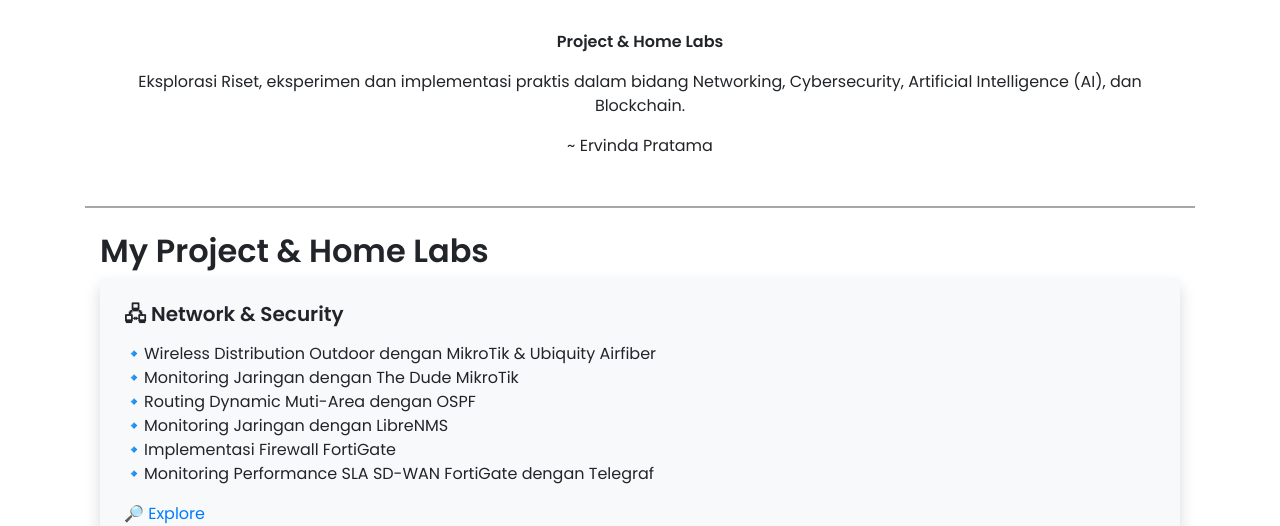
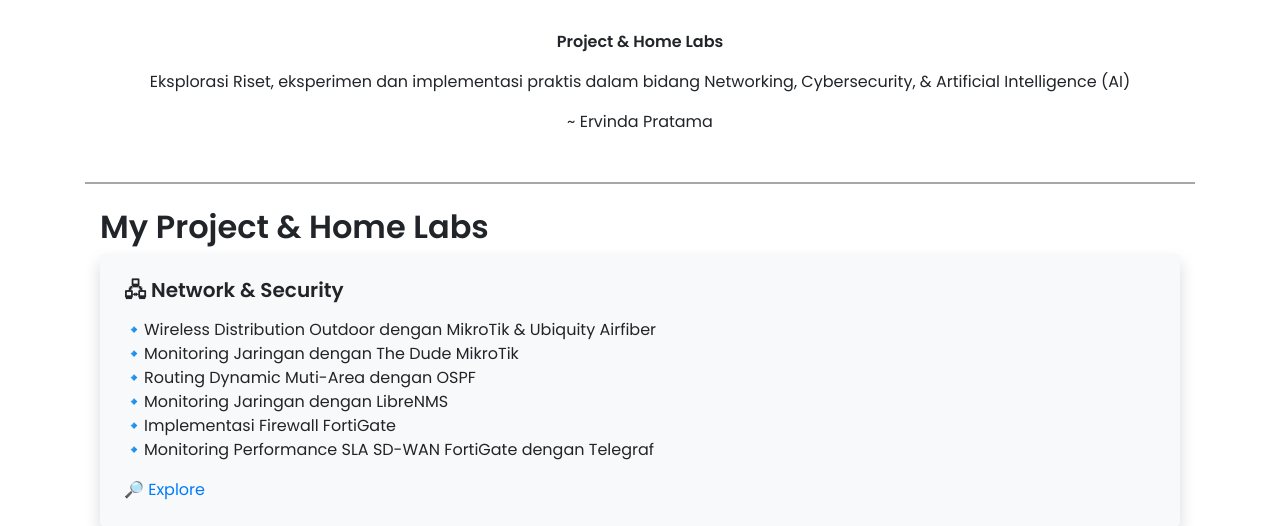
Before and after one commit to ervindaprtma/ervindaprtma.github.io, a plain HTML site: page content/project_homelab.html in a window 1280 px wide. Shown: the part 277-803 px from the top of the page. Drawn offline with nearby package versions, Linux system fonts and the light colour scheme; a script that the page names is missing.

Commit message:
changes detail project homelab

```diff
--- a/content/project_homelab.html
+++ b/content/project_homelab.html
@@ -68,7 +68,7 @@
                             <p><b>Project & Home Labs</b></p>
                             <blockquote class="justify-content-center text-center">
                                 Eksplorasi Riset, eksperimen dan implementasi praktis dalam bidang
-                                Networking, Cybersecurity, Artificial Intelligence (AI), dan Blockchain.
+                                Networking, Cybersecurity, & Artificial Intelligence (AI)
                             </blockquote>
                             <p>~ Ervinda Pratama</p>
                         </div>
```
